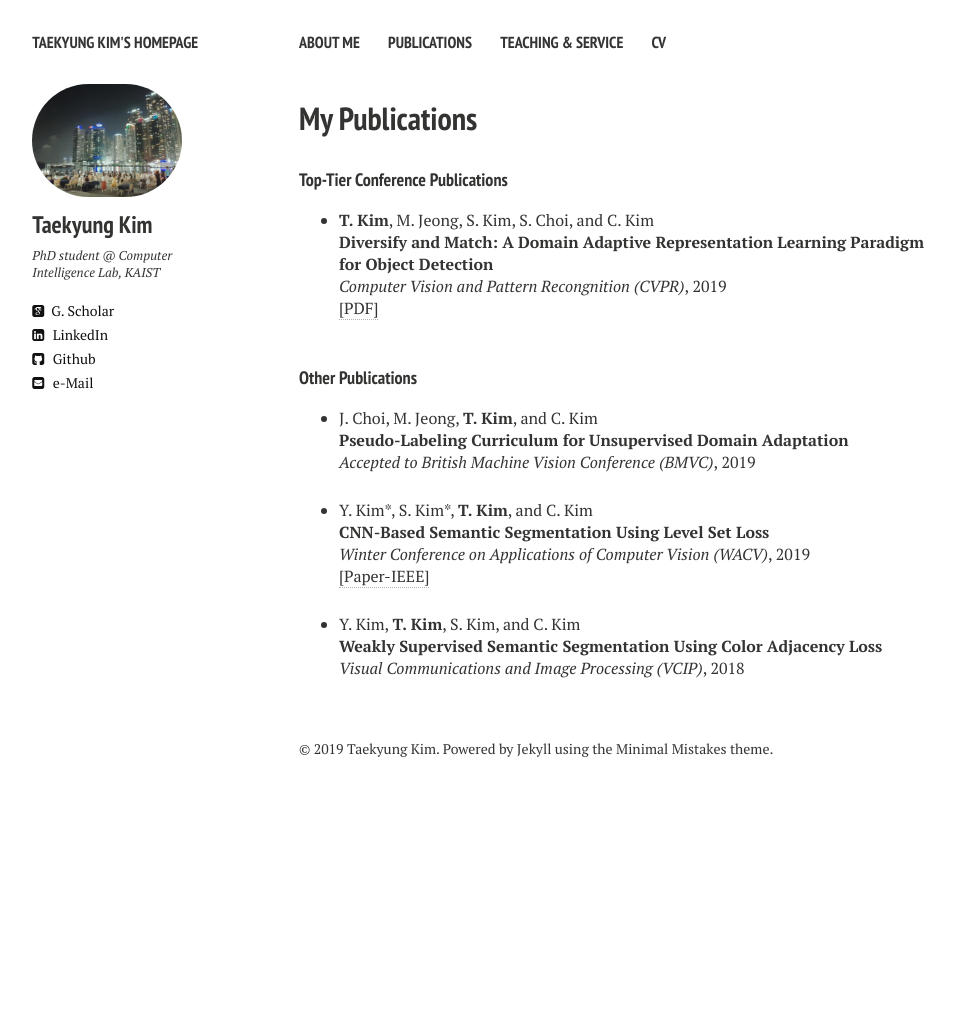
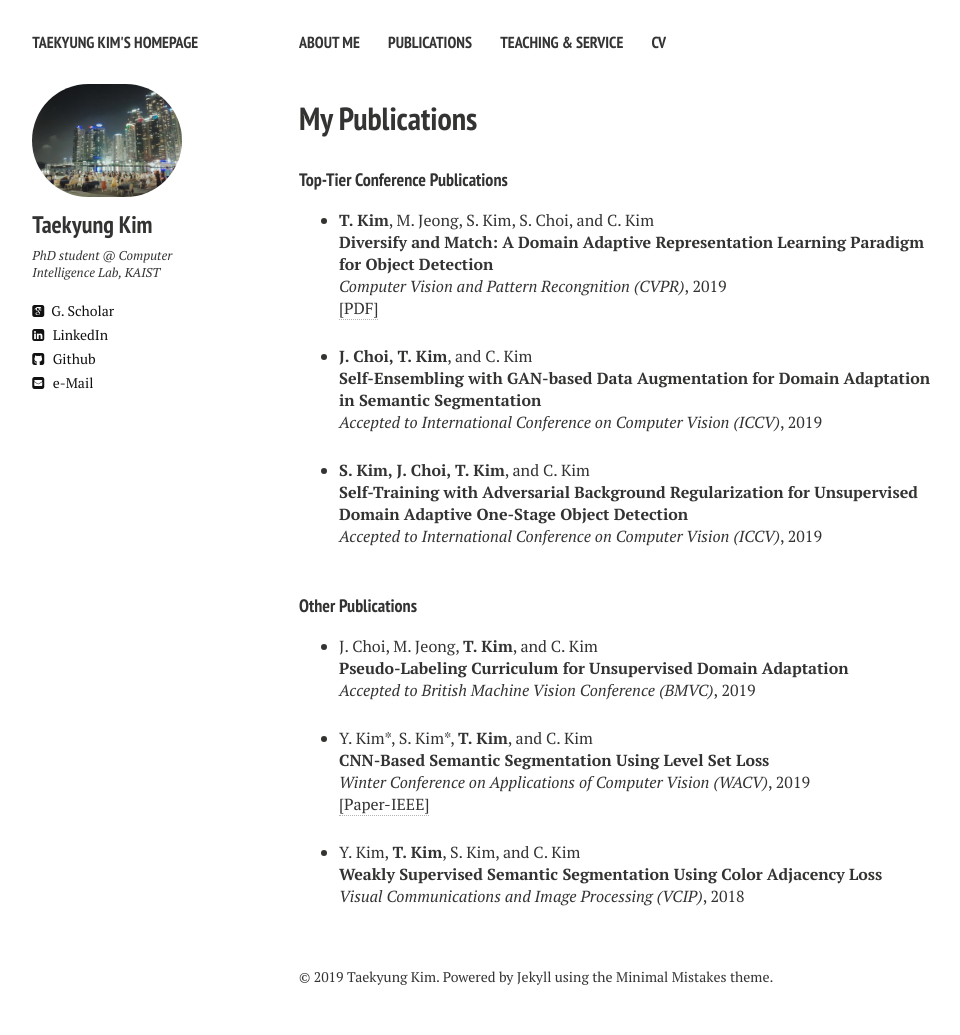
Before and after one commit to TKKim93/TKKim93.github.io, a Jekyll site: the page built from publications.md, in a window 1280 px wide. Shown: the whole page, without its empty margins (21-981 px from the left). Built offline with Jekyll 4.4.1, drawn with Linux system fonts in a browser that asks for light colours; nearby versions of some CDN libraries; before the commit the page ends 900 px from its top, so only the background shows below that.

Commit message:
update publication

```diff
--- a/_layouts/publications.html
+++ b/_layouts/publications.html
@@ -96,6 +96,27 @@ div.bibtex pre { font-size: 75%; overflow: auto;  width: 100%; padding: 0em 0em;
 </li>
 
 
+<!-- Item:  -->
+<li ><p>
+<b>J. Choi, T. Kim</b>, and C. Kim
+<br><b>Self-Ensembling with GAN-based Data Augmentation for Domain Adaptation in Semantic Segmentation</b><br>
+<i>Accepted to International Conference on Computer Vision (ICCV)</i>, 2019
+<br />
+<!-- <a href="javascript:toggleBibtex('')">[BibTeX]</a> -->
+</p>
+</li>
+
+
+<!-- Item:  -->
+<li ><p>
+<b>S. Kim, J. Choi, T. Kim</b>, and C. Kim
+<br><b>Self-Training with Adversarial Background Regularization for Unsupervised Domain Adaptive One-Stage Object Detection</b><br>
+<i>Accepted to International Conference on Computer Vision (ICCV)</i>, 2019
+<br />
+<!-- <a href="javascript:toggleBibtex('')">[BibTeX]</a> -->
+</p>
+</li>
+
 
       </ul  >
 
```
